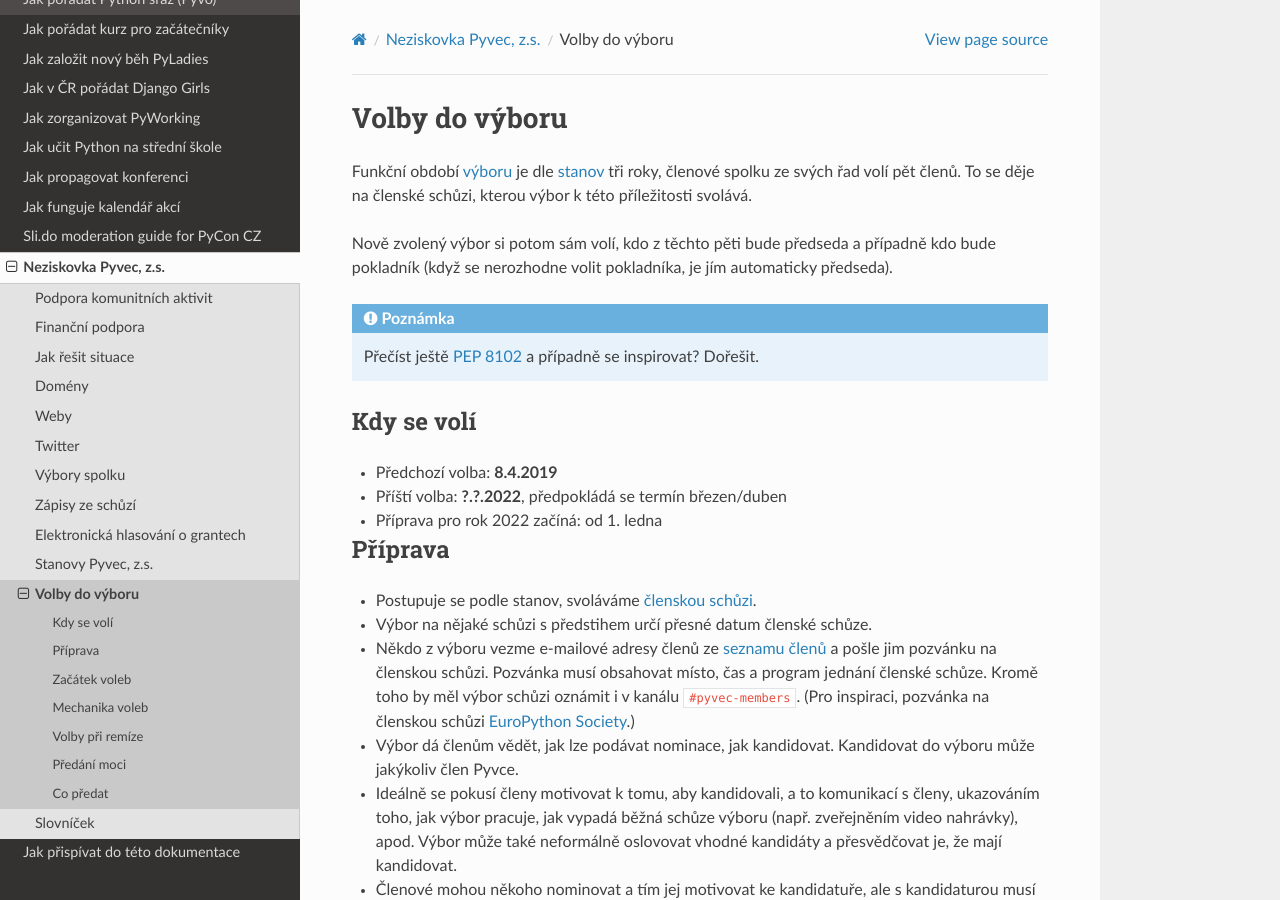
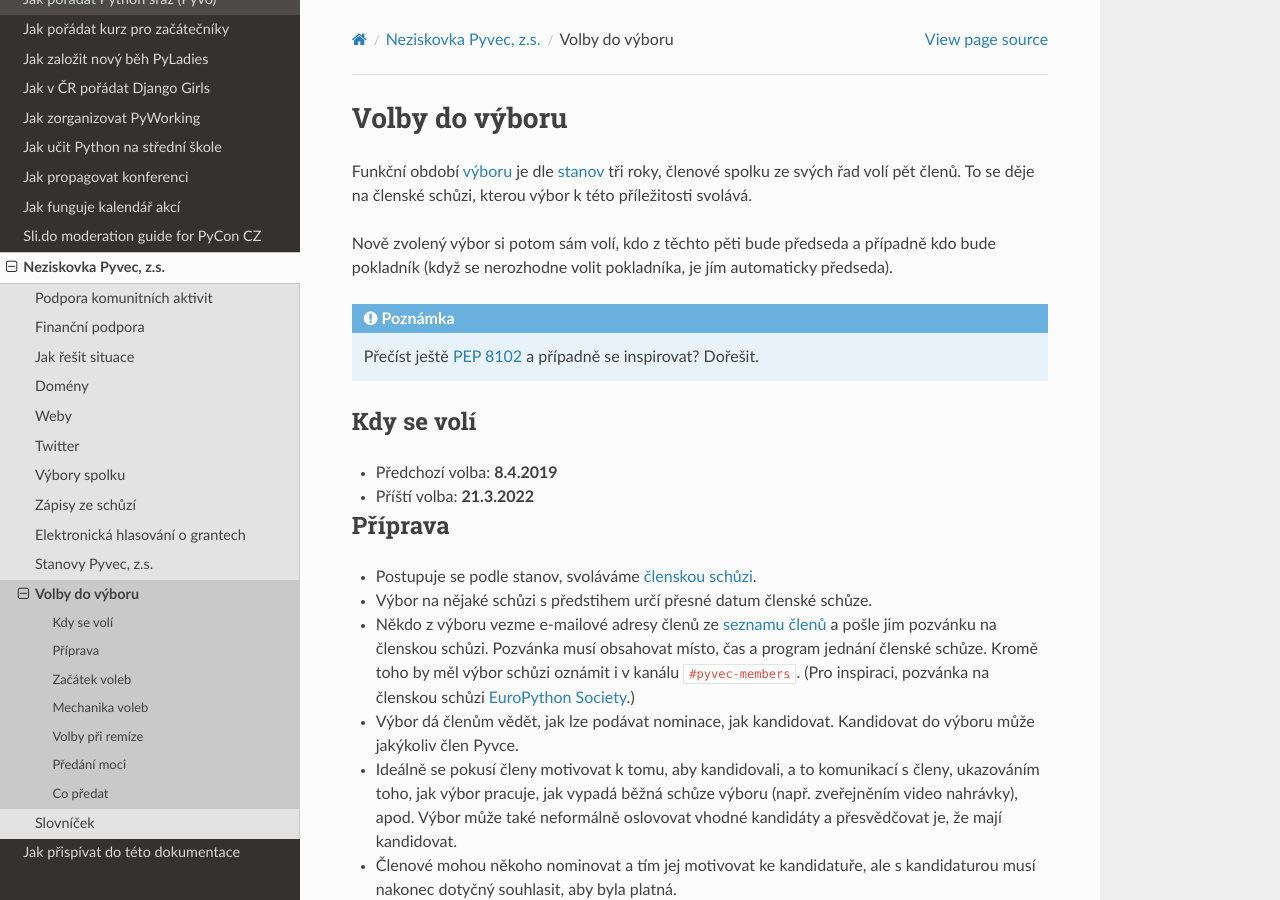
Before and after one commit to pyvec/docs.pyvec.org, a Sphinx documentation site: the page built from docs/operations/elections.rst, in a window 1280 px wide and 900 px high. Built offline with Sphinx 7.4.7 and the Read the Docs theme 2.0.0, drawn with Linux system fonts in a browser that asks for light colours; cross-references to code outside the pages are shown as plain code.

Commit message:
set up date

```diff
--- a/docs/operations/elections.rst
+++ b/docs/operations/elections.rst
@@ -12,8 +12,7 @@ Kdy se volí
 -----------
 
 - Předchozí volba: **8.4.2019**
-- Příští volba: **?.?.2022**, předpokládá se termín březen/duben
-- Příprava pro rok 2022 začíná: od 1. ledna
+- Příští volba: **21.3.2022**
 
 Příprava
 --------
```
